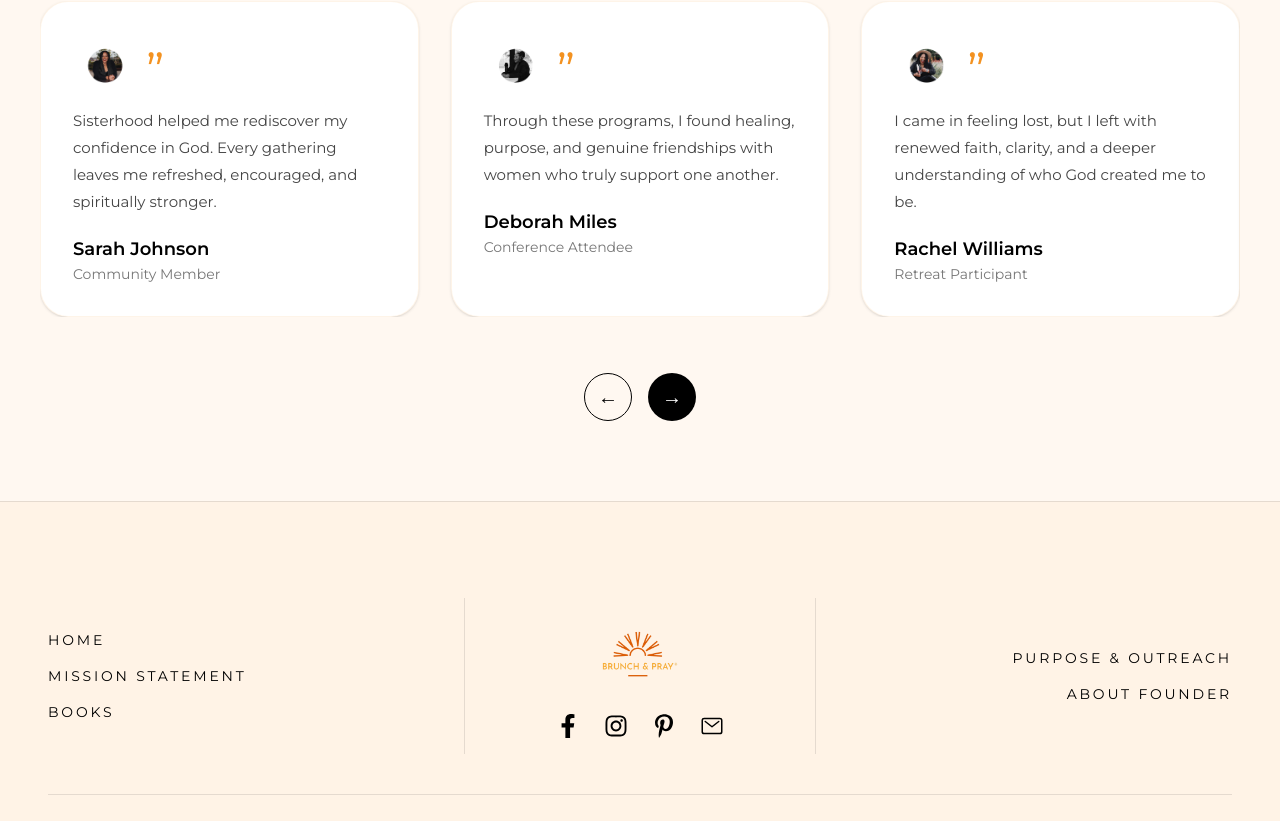
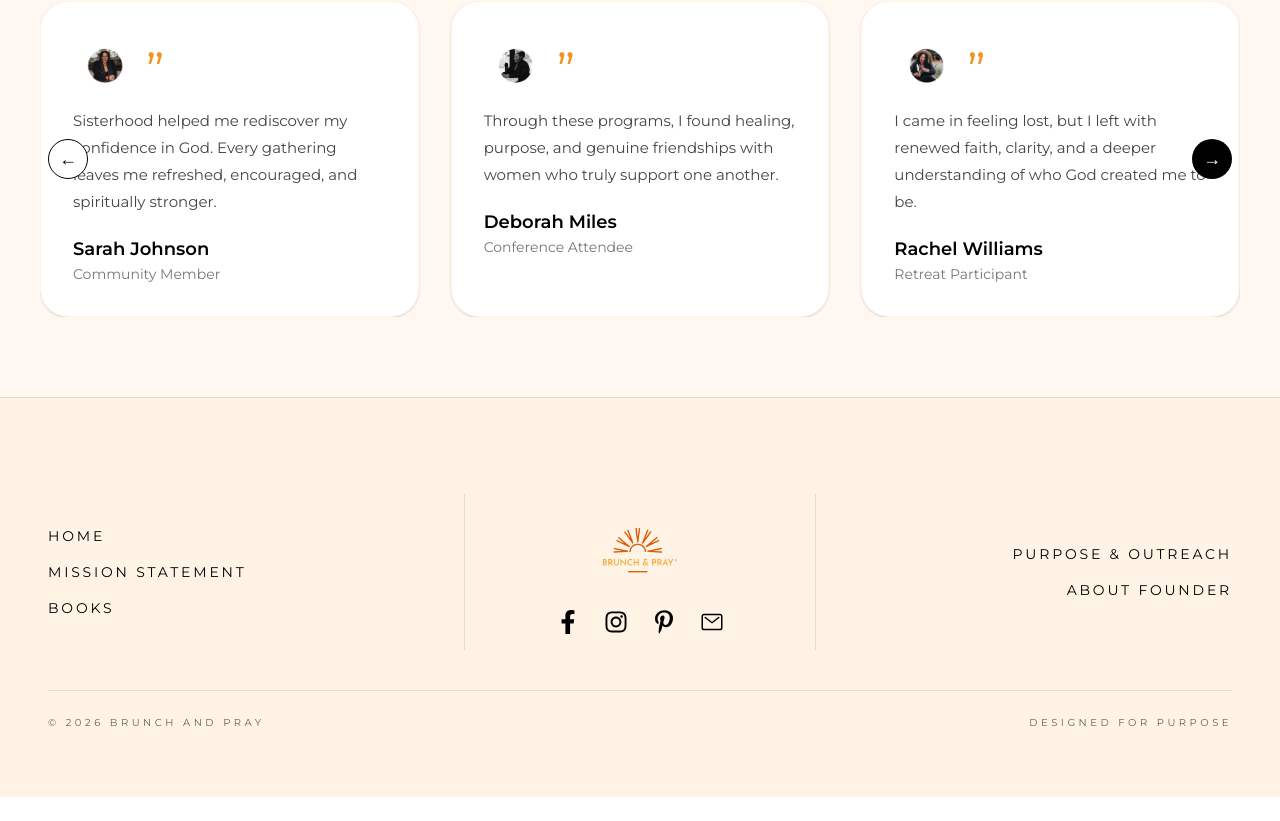
Before and after one commit to emma-data-web/Bruchandpray, a React (Vite) app: page /upcoming-events in a window 1280 px wide. Shown: the part 1060-1881 px from the top of the page. After the commit the page ends 1857 px from the top, so only its background shows below. Built offline with nearby package versions, Linux system fonts and the light colour scheme.

Commit message:
Final UI

```diff
--- a/src/Pages/Home/Testimonials.jsx
+++ b/src/Pages/Home/Testimonials.jsx
@@ -55,7 +55,9 @@ const testimonials = [
 const Testimonials = () => {
   const [currentPage, setCurrentPage] = useState(0);
 
-  const testimonialsPerPage = 3;
+  const isMobile = typeof window !== "undefined" && window.innerWidth < 768;
+
+  const testimonialsPerPage = isMobile ? 1 : 3;
 
   const totalPages = Math.ceil(
     testimonials.length / testimonialsPerPage
@@ -75,6 +77,7 @@ const Testimonials = () => {
 
   return (
     <section className="w-full bg-[#FFF8F1] py-20 px-5 md:px-10 overflow-hidden">
+
       {/* HEADER */}
       <div className="text-center mb-14">
 
@@ -92,16 +95,7 @@ const Testimonials = () => {
           Testimonials
         </h2>
 
-        <p
-          className="
-            text-[#555]
-            text-sm
-            md:text-[15px]
-            leading-[1.9]
-            max-w-[750px]
-            mx-auto
-          "
-        >
+        <p className="text-[#555] text-sm md:text-[15px] leading-[1.9] max-w-[750px] mx-auto">
           Hear from women whose lives have been transformed
           through worship gatherings, mentorship, faith,
           healing, and community experiences.
@@ -114,22 +108,15 @@ const Testimonials = () => {
 
         {/* SLIDER TRACK */}
         <div
-          className="
-            flex
-            transition-transform
-            duration-700
-            ease-in-out
-          "
+          className="flex transition-transform duration-700 ease-in-out"
           style={{
             transform: `translateX(-${currentPage * 100}%)`,
           }}
         >
 
-          {Array.from({ length: totalPages }).map(
-            (_, pageIndex) => {
+          {Array.from({ length: totalPages }).map((_, pageIndex) => {
 
-              const start =
-                pageIndex * testimonialsPerPage;
+            const start = pageIndex * testimonialsPerPage;
 
             const pageItems = testimonials.slice(
               start,
@@ -139,13 +126,7 @@ const Testimonials = () => {
             return (
               <div
                 key={pageIndex}
-                  className="
-                    min-w-full
-                    grid
-                    grid-cols-1
-                    lg:grid-cols-3
-                    gap-8
-                  "
+                className="min-w-full grid grid-cols-1 lg:grid-cols-3 gap-8"
               >
 
                 {pageItems.map((item) => (
@@ -164,89 +145,37 @@ const Testimonials = () => {
                     "
                   >
 
-                      {/* CONTENT */}
                     <div className="p-8">
 
                       {/* TOP */}
                       <div className="flex items-center gap-2 mb-2">
 
-                          {/* IMAGE */}
-                          <div
-                            className="
-                              w-[65px]
-                              h-[65px]
-                              rounded-full
-                              overflow-hidden
-                              flex-shrink-0
-                            "
-                          >
-
+                        <div className="w-[65px] h-[65px] rounded-full overflow-hidden flex-shrink-0">
                           <img
                             src={item.image}
                             alt={item.name}
-                              className="
-                                w-full
-                                h-full
-                                object-cover
-                                transition-transform
-                                duration-700
-                                hover:scale-105
-                              "
+                            className="w-full h-full object-cover"
                           />
-
                         </div>
 
-                          {/* QUOTE */}
-                          <div
-                            className="
-                              text-[#F39221]
-                              text-5xl
-                              leading-none
-                              mt-2
-                            "
-                          >
+                        <div className="text-[#F39221] text-5xl leading-none mt-2">
                           ”
                         </div>
 
                       </div>
 
                       {/* TEXT */}
-                        <p
-                          className="
-                            text-[#444]
-                            leading-[1.8]
-                            text-sm
-                            md:text-[15px]
-                            mb-5
-                          "
-                        >
+                      <p className="text-[#444] leading-[1.8] text-sm md:text-[15px] mb-5">
                         {item.text}
                       </p>
 
-                        {/* USER */}
-                        <div>
-
-                          <h4
-                            className="
-                              font-semibold
-                              text-black
-                              text-lg
-                            "
-                          >
+                      <h4 className="font-semibold text-black text-lg">
                         {item.name}
                       </h4>
 
-                          <p
-                            className="
-                              text-[#777]
-                              text-sm
-                              mt-[1px]
-                            "
-                          >
+                      <p className="text-[#777] text-sm mt-[1px]">
                         {item.role}
                       </p>
-
-                        </div>
 
                     </div>
 
@@ -255,57 +184,72 @@ const Testimonials = () => {
 
               </div>
             );
-            }
-          )}
+          })}
 
         </div>
 
-      </div>
-
-      {/* ARROWS */}
-      <div
-        className="
-          flex
-          items-center
-          justify-center
-          gap-4
-          mt-14
-        "
-      >
-
-        {/* LEFT */}
+        {/* LEFT ARROW */}
         <button
           onClick={prevSlide}
           className="
-            w-12
-            h-12
+            absolute
+            left-1
+            md:left-2
+            top-1/2
+            -translate-y-1/2
+
+            w-9
+            h-9
+            md:w-10
+            md:h-10
+
             rounded-full
             border
             border-black
+            bg-white
+
             text-black
-            hover:bg-black
-            hover:text-white
+            text-lg
+
+            hover:border-[#F39221]
+            hover:text-[#F39221]
+            hover:bg-transparent
+
             transition-all
             duration-300
-            text-xl
+
+            z-10
           "
         >
           ←
         </button>
 
-        {/* RIGHT */}
+        {/* RIGHT ARROW */}
         <button
           onClick={nextSlide}
           className="
-            w-12
-            h-12
+            absolute
+            right-1
+            md:right-2
+            top-1/2
+            -translate-y-1/2
+
+            w-9
+            h-9
+            md:w-10
+            md:h-10
+
             rounded-full
             bg-black
             text-white
+            text-lg
+
             hover:bg-[#F39221]
+
             transition-all
             duration-300
-            text-xl
+
+            z-10
           "
         >
           →
```
Lines whose indentation alone changed are shown as unchanged.
